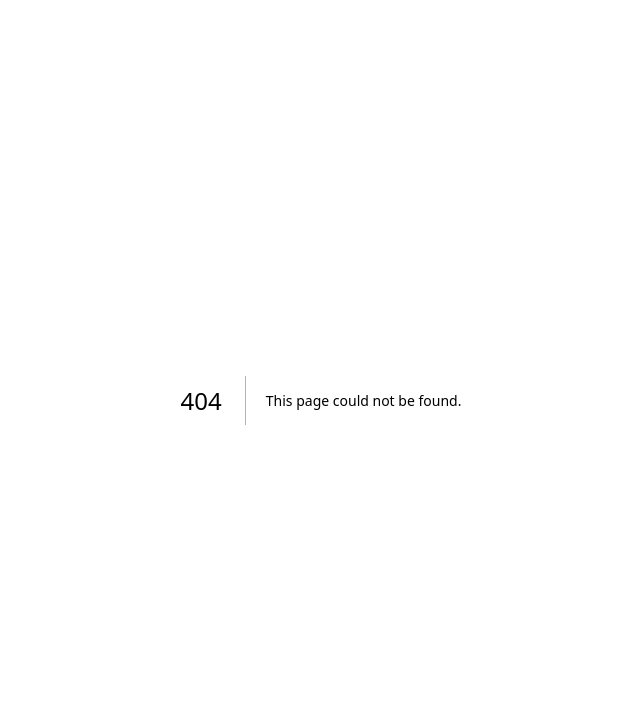
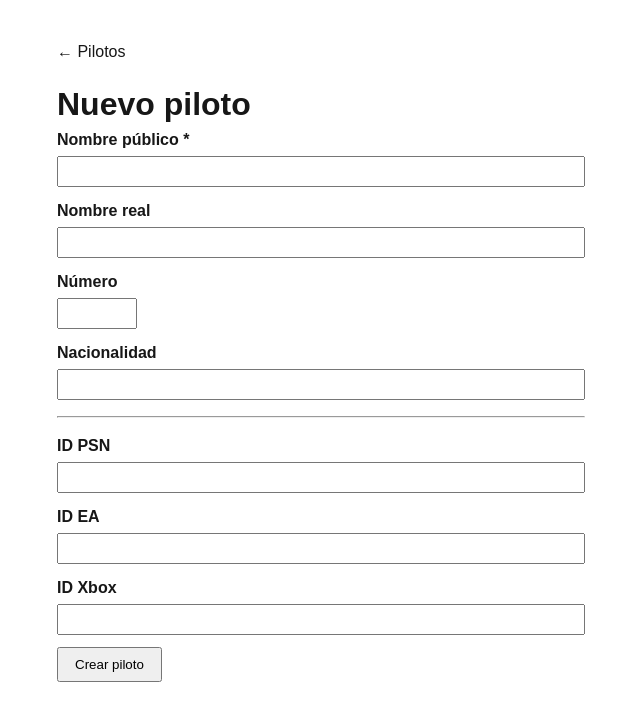
Before and after one commit to GutiRz/f1friends, a Next.js app in the folder frontend/: page /admin/pilotos/nuevo in a window 1280 px wide. Before the commit this address had no page. Shown: the top 720 px of the page, without its empty margins (319-959 px from the left). Built offline with nearby package versions, Linux system fonts and the light colour scheme.

Commit message:
feat(admin): add piloto creation form

```diff
--- /dev/null
+++ b/frontend/src/app/admin/pilotos/nuevo/actions.ts
@@ -0,0 +1,38 @@
+"use server";
+
+import { redirect } from "next/navigation";
+import { adminFetch } from "@/lib/admin-api";
+
+export type CreateResult = { ok: true } | { ok: false; error: string };
+
+export async function crearPiloto(data: {
+  nombre_publico: string;
+  nombre_real: string | null;
+  nacionalidad: string | null;
+  numero: number | null;
+  id_psn: string | null;
+  id_ea: string | null;
+  id_xbox: string | null;
+}): Promise<CreateResult> {
+  let res: Response;
+  try {
+    res = await adminFetch("/api/v1/admin/pilotos", {
+      method: "POST",
+      body: JSON.stringify(data),
+    });
+  } catch (err) {
+    if (err instanceof Error && err.message === "No hay sesión activa") {
+      redirect("/admin/login");
+    }
+    return { ok: false, error: "Error de conexión con el servidor" };
+  }
+
+  if (res.status === 401) redirect("/admin/login");
+
+  if (!res.ok) {
+    const body = await res.json().catch(() => ({}));
+    return { ok: false, error: body.error ?? `Error ${res.status}` };
+  }
+
+  redirect("/admin/pilotos");
+}
--- /dev/null
+++ b/frontend/src/app/admin/pilotos/nuevo/page.tsx
@@ -0,0 +1,89 @@
+"use client";
+
+import { useState, useTransition } from "react";
+import Link from "next/link";
+import { crearPiloto } from "./actions";
+
+export default function NuevoPilotoPage() {
+  const [error, setError] = useState<string | null>(null);
+  const [isPending, startTransition] = useTransition();
+
+  function handleSubmit(e: React.FormEvent<HTMLFormElement>) {
+    e.preventDefault();
+    setError(null);
+
+    const form = e.currentTarget;
+    const get = (name: string) =>
+      (form.elements.namedItem(name) as HTMLInputElement).value.trim();
+
+    const numeroRaw = get("numero");
+
+    startTransition(async () => {
+      const res = await crearPiloto({
+        nombre_publico: get("nombre_publico"),
+        nombre_real: get("nombre_real") || null,
+        nacionalidad: get("nacionalidad") || null,
+        numero: numeroRaw ? Number(numeroRaw) : null,
+        id_psn: get("id_psn") || null,
+        id_ea: get("id_ea") || null,
+        id_xbox: get("id_xbox") || null,
+      });
+      if (!res.ok) setError(res.error);
+    });
+  }
+
+  return (
+    <main style={{ maxWidth: 560, margin: "40px auto", padding: "0 16px" }}>
+      <nav style={{ marginBottom: 16 }}>
+        <Link href="/admin/pilotos">← Pilotos</Link>
+      </nav>
+      <h1>Nuevo piloto</h1>
+      <form onSubmit={handleSubmit} style={{ display: "flex", flexDirection: "column", gap: 12 }}>
+        <Field label="Nombre público *">
+          <input name="nombre_publico" type="text" required style={inputStyle} />
+        </Field>
+        <Field label="Nombre real">
+          <input name="nombre_real" type="text" style={inputStyle} />
+        </Field>
+        <Field label="Número">
+          <input name="numero" type="number" min={1} max={99} style={{ ...inputStyle, width: 80 }} />
+        </Field>
+        <Field label="Nacionalidad">
+          <input name="nacionalidad" type="text" style={inputStyle} />
+        </Field>
+
+        <hr style={{ margin: "4px 0" }} />
+
+        <Field label="ID PSN">
+          <input name="id_psn" type="text" style={inputStyle} />
+        </Field>
+        <Field label="ID EA">
+          <input name="id_ea" type="text" style={inputStyle} />
+        </Field>
+        <Field label="ID Xbox">
+          <input name="id_xbox" type="text" style={inputStyle} />
+        </Field>
+
+        {error && <p style={{ color: "red", margin: 0 }}>{error}</p>}
+        <button type="submit" disabled={isPending} style={{ padding: "8px 16px", alignSelf: "flex-start" }}>
+          {isPending ? "Creando..." : "Crear piloto"}
+        </button>
+      </form>
+    </main>
+  );
+}
+
+function Field({ label, children }: { label: string; children: React.ReactNode }) {
+  return (
+    <label style={{ display: "flex", flexDirection: "column", gap: 4 }}>
+      <span style={{ fontWeight: "bold" }}>{label}</span>
+      {children}
+    </label>
+  );
+}
+
+const inputStyle: React.CSSProperties = {
+  padding: "6px 8px",
+  width: "100%",
+  boxSizing: "border-box",
+};
--- a/frontend/src/app/admin/pilotos/page.tsx
+++ b/frontend/src/app/admin/pilotos/page.tsx
@@ -18,7 +18,10 @@ export default async function AdminPilotosPage() {
       <nav style={{ marginBottom: 16 }}>
         <Link href="/admin">← Panel de administración</Link>
       </nav>
-      <h1>Pilotos</h1>
+      <div style={{ display: "flex", alignItems: "center", gap: 16, marginBottom: 16 }}>
+        <h1 style={{ margin: 0 }}>Pilotos</h1>
+        <Link href="/admin/pilotos/nuevo">+ Nuevo piloto</Link>
+      </div>
       {pilotos.length === 0 ? (
         <p>No hay pilotos registrados.</p>
       ) : (
```
